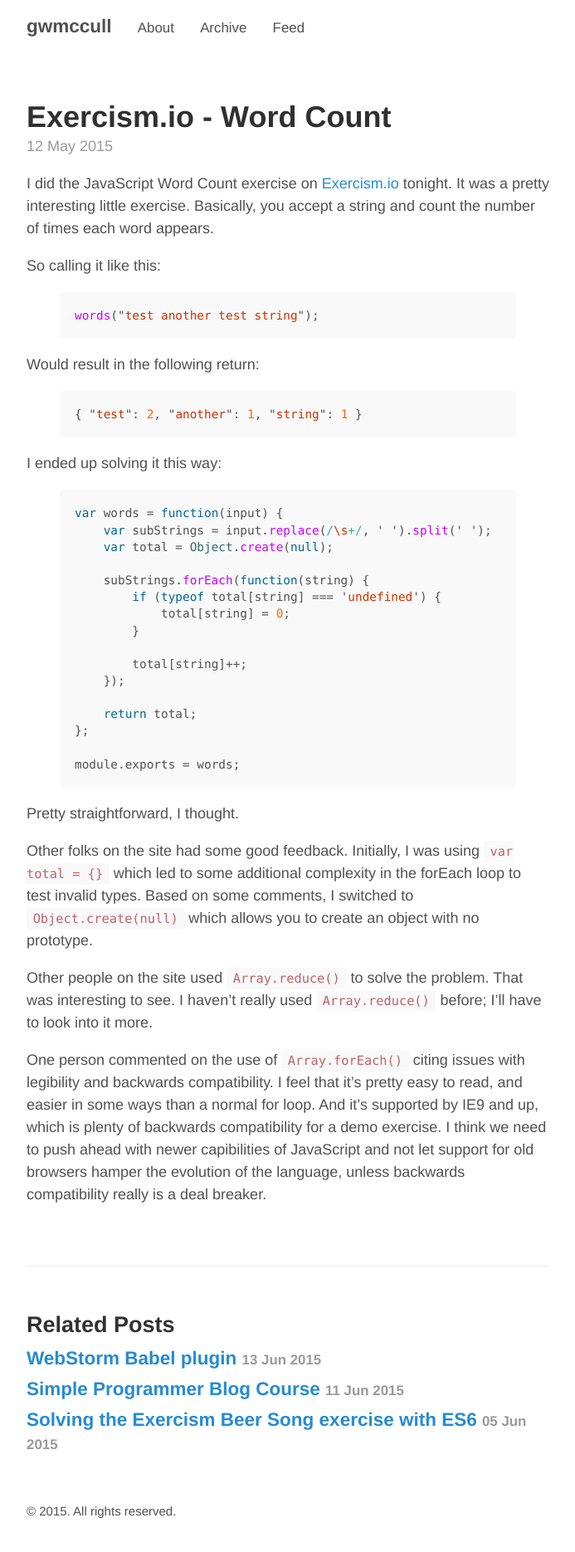
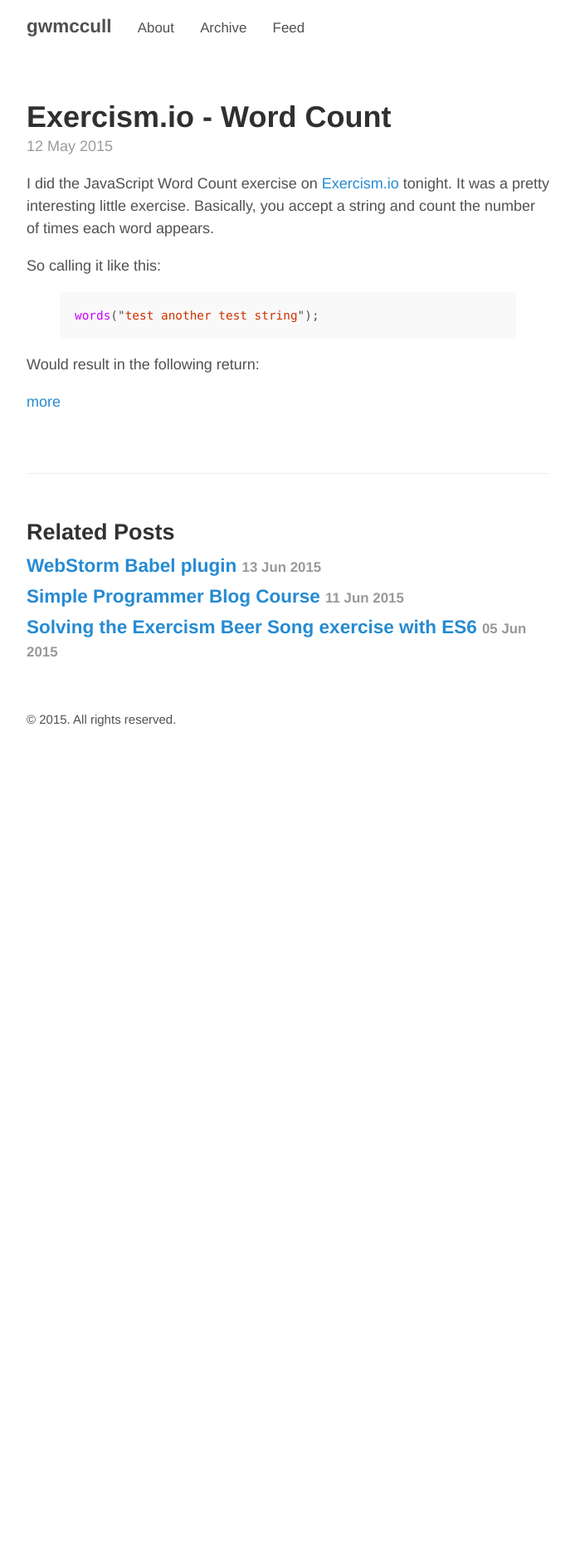
Before and after one commit to gwmccull/gwmccull.github.io, a Jekyll site: the page built from _posts/2015-05-12-exercism-word-count.md, in a window 1280 px wide. Shown: the whole page at 83% size, without its empty margins (293-986 px from the left). Built offline with Jekyll 4.4.1, drawn with Linux system fonts in a browser that asks for light colours; after the commit the page ends 916 px from its top, so only the background shows below that.

Commit message:
Update 2015-05-12-exercism-word-count.md

```diff
--- a/_posts/2015-05-12-exercism-word-count.md
+++ b/_posts/2015-05-12-exercism-word-count.md
@@ -12,41 +12,5 @@ words("test another test string");
 {% endhighlight %}
 
 Would result in the following return:
-{% highlight javascript %}
-{ "test": 2, "another": 1, "string": 1 }
-{% endhighlight %}
 
-I ended up solving it this way:
-{% highlight javascript %}
-var words = function(input) {
-    var subStrings = input.replace(/\s+/, ' ').split(' ');
-    var total = Object.create(null);
-
-    subStrings.forEach(function(string) {
-        if (typeof total[string] === 'undefined') {
-            total[string] = 0;
-        }
-
-        total[string]++;
-    });
-
-    return total;
-};
-
-module.exports = words;
-{% endhighlight %}
-
-Pretty straightforward, I thought.
-
-Other folks on the site had some good feedback.  Initially, I was using `var total = {}` which led to some additional
-complexity in the forEach loop to test invalid types.  Based on some comments, I switched to `Object.create(null)` which
-allows you to create an object with no prototype.
-
-Other people on the site used `Array.reduce()` to solve the problem.  That was interesting to see.  I haven't really used
-`Array.reduce()` before; I'll have to look into it more.
-
-One person commented on the use of `Array.forEach()` citing issues with legibility and backwards compatibility.  I feel
-that it's pretty easy to read, and easier in some ways than a normal for loop.  And it's supported by IE9 and up, which
-is plenty of backwards compatibility for a demo exercise.  I think we need to push ahead with newer capibilities of JavaScript
-and not let support for old browsers hamper the evolution of the language, unless backwards compatibility really is a
-deal breaker.
+[more](http://mcculloughwebservices.com/2015/05/12/exercism-word-count/)
```
